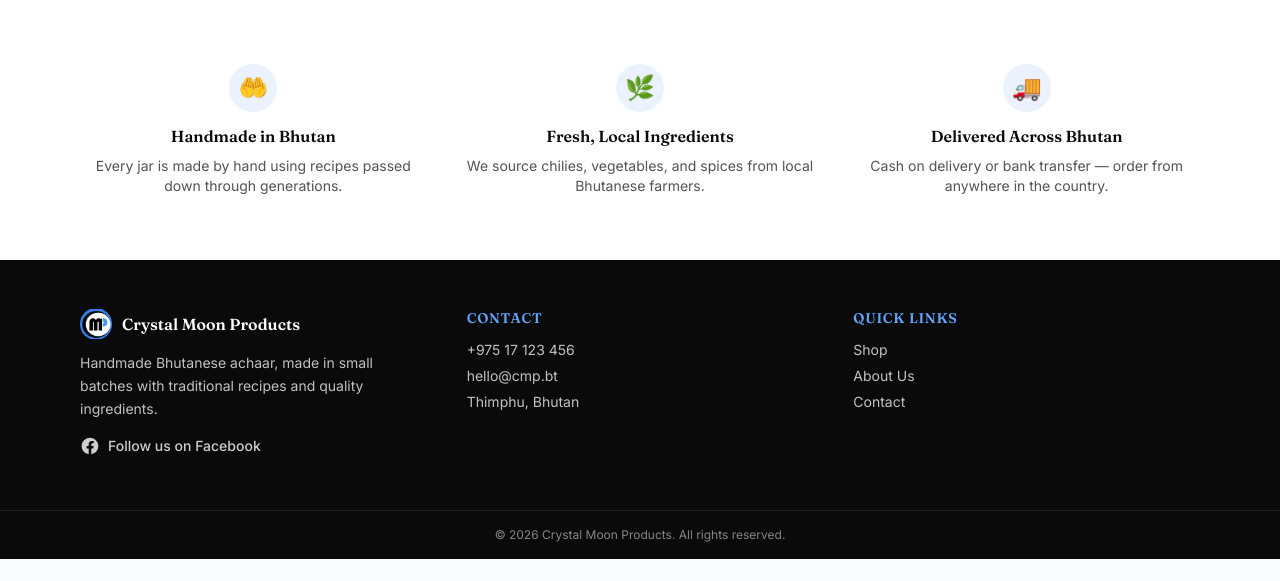
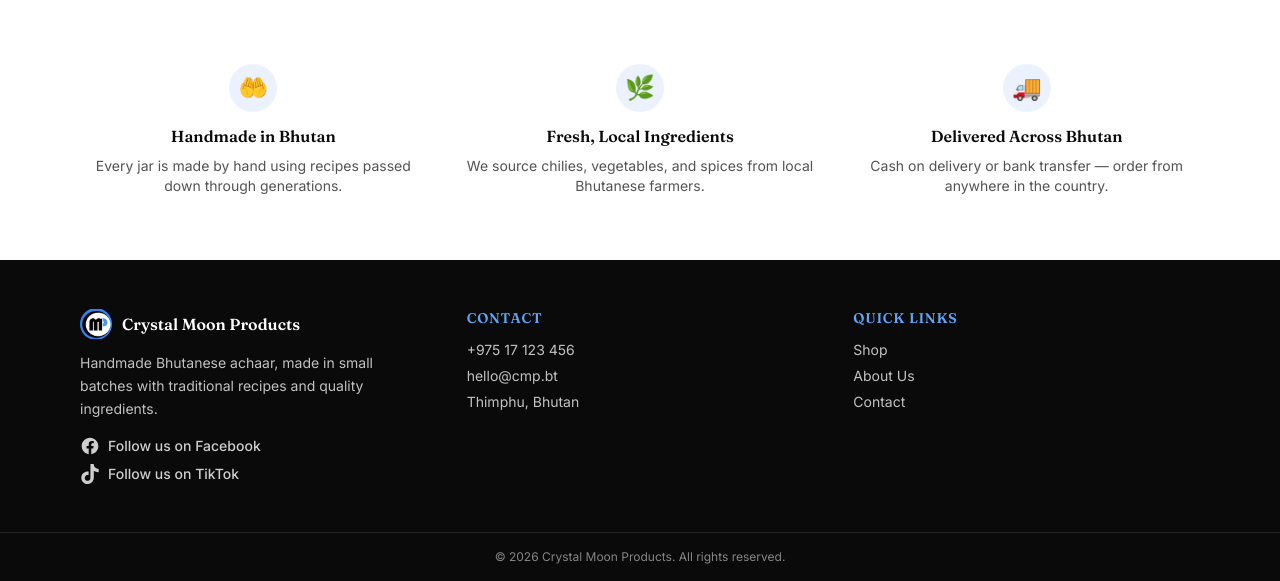
Before and after one commit to XplorerLuffy/cmp.bt, a PHP site: page /index.php in a window 1280 px wide. Shown: the part 1000-1581 px from the top of the page. Before the commit the page ends 1559 px from the top, so only its background shows below. Run offline with PHP 8.4, Linux system fonts and the light colour scheme; data comes from the database, SQL or seed files in the repository; data that the repository does not hold is empty; some libraries are stand-ins or nearby versions.

Commit message:
Add TikTok link to footer alongside Facebook
Co-Authored-By: Claude Opus 4.8 <noreply@anthropic.com>
Claude-Session: https://claude.ai/code/session_01PvjGgyAxz1gX7fKaNUYaUC

```diff
--- a/cpanel-site/includes/footer.php
+++ b/cpanel-site/includes/footer.php
@@ -9,10 +9,16 @@
         <p class="text-sm leading-relaxed">
           Handmade Bhutanese achaar, made in small batches with traditional recipes and quality ingredients.
         </p>
-        <a href="https://www.facebook.com/crystalmoonproduct" target="_blank" rel="noopener noreferrer" class="mt-4 inline-flex items-center gap-2 text-sm font-medium text-white/80 hover:text-brand-blue-light">
-          <svg viewBox="0 0 24 24" fill="currentColor" class="h-5 w-5" aria-hidden="true"><path d="M22 12c0-5.523-4.477-10-10-10S2 6.477 2 12c0 4.99 3.657 9.128 8.438 9.878v-6.987H7.898V12h2.54V9.797c0-2.506 1.492-3.89 3.777-3.89 1.094 0 2.238.195 2.238.195v2.46h-1.26c-1.243 0-1.63.771-1.63 1.562V12h2.773l-.443 2.89h-2.33v6.988C18.343 21.128 22 16.99 22 12z"/></svg>
-          Follow us on Facebook
-        </a>
+        <div class="mt-4 flex flex-col gap-2">
+          <a href="https://www.facebook.com/crystalmoonproduct" target="_blank" rel="noopener noreferrer" class="inline-flex items-center gap-2 text-sm font-medium text-white/80 hover:text-brand-blue-light">
+            <svg viewBox="0 0 24 24" fill="currentColor" class="h-5 w-5" aria-hidden="true"><path d="M22 12c0-5.523-4.477-10-10-10S2 6.477 2 12c0 4.99 3.657 9.128 8.438 9.878v-6.987H7.898V12h2.54V9.797c0-2.506 1.492-3.89 3.777-3.89 1.094 0 2.238.195 2.238.195v2.46h-1.26c-1.243 0-1.63.771-1.63 1.562V12h2.773l-.443 2.89h-2.33v6.988C18.343 21.128 22 16.99 22 12z"/></svg>
+            Follow us on Facebook
+          </a>
+          <a href="https://www.tiktok.com/@cmp_agri_business" target="_blank" rel="noopener noreferrer" class="inline-flex items-center gap-2 text-sm font-medium text-white/80 hover:text-brand-blue-light">
+            <svg viewBox="0 0 24 24" fill="currentColor" class="h-5 w-5" aria-hidden="true"><path d="M12.525.02c1.31-.02 2.61-.01 3.91-.02.08 1.53.63 3.09 1.75 4.17 1.12 1.11 2.7 1.62 4.24 1.79v4.03c-1.44-.05-2.89-.35-4.2-.97-.57-.26-1.1-.59-1.62-.93-.01 2.92.01 5.84-.02 8.75-.08 1.4-.54 2.79-1.35 3.94-1.31 1.92-3.58 3.17-5.91 3.21-1.43.08-2.86-.31-4.08-1.03-2.02-1.19-3.44-3.37-3.65-5.71-.02-.5-.03-1-.01-1.49.18-1.9 1.12-3.72 2.58-4.96 1.66-1.44 3.98-2.13 6.15-1.72.02 1.48-.04 2.96-.04 4.44-.99-.32-2.15-.23-3.02.37-.63.41-1.11 1.04-1.36 1.75-.21.51-.15 1.07-.14 1.61.24 1.64 1.82 3.02 3.5 2.87 1.12-.01 2.19-.66 2.77-1.61.19-.33.4-.67.41-1.06.1-1.79.06-3.57.07-5.36.01-4.03-.01-8.05.02-12.07z"/></svg>
+            Follow us on TikTok
+          </a>
+        </div>
       </div>
       <div>
         <h4 class="mb-3 font-display text-sm font-semibold uppercase tracking-wider text-brand-blue-light">Contact</h4>
```
